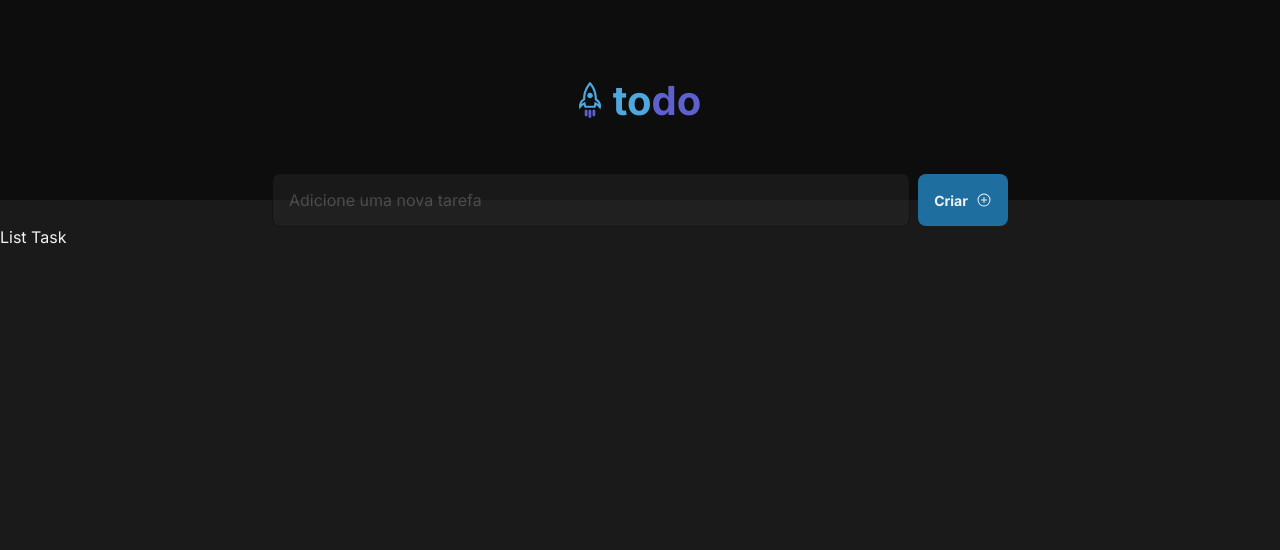
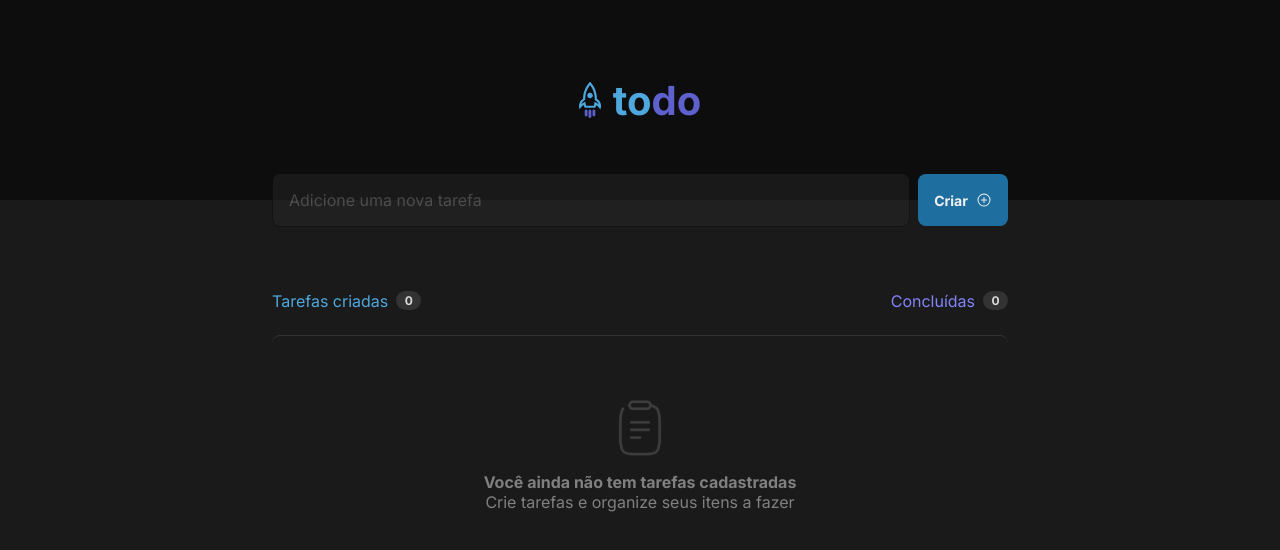
Before and after one commit to Matheus1714/ignite-project-todolist, a React (Vite) app: page / in a window 1280 px wide. Shown: the top 550 px of the page. Built offline with nearby package versions, Linux system fonts and the light colour scheme.

Commit message:
config listtask design woth empty tasks

```diff
--- a/src/components/ListTask.module.css
+++ b/src/components/ListTask.module.css
@@ -1,3 +1,62 @@
+.wrapper{
+    display: flex;
+    justify-content: center;
+    align-items: center;
+}
+
 .listTask{
+    width: 46rem;
+    margin-top: 4rem;
+}
 
+.listTask > header{
+    display: flex;
+    justify-content: space-between;
+    align-items: center;
+    flex-direction: row;
 }
+
+.listTask > header > p{
+    font-size: 0.875rem;
+    font-weight: bold;
+}
+
+.createdTasks{
+    display: flex;
+    color: var(--blue);
+}
+
+.createdTasks > p{
+    padding-right: 0.5rem;
+}
+
+.completedTasks{
+    display: flex;
+    color: var(--purple);
+}
+
+.completedTasks > p{
+    padding-right: 0.5rem;
+}
+
+.counter{
+    display: flex;
+    align-items: center;
+    justify-content: center;
+    width: 25px;
+    height: 19px;
+    background: var(--gray-400);
+    border-radius: 10px;
+}
+
+.counter p{
+    font-size: 0.75rem;
+    color: var(--gray-200);
+    font-weight: bold;
+}
+
+.listTask main{
+    margin-top: 1.5rem;
+    border-top: 1px solid var(--gray-400);
+    border-radius: 8px;
+}
--- a/src/components/ListTask.tsx
+++ b/src/components/ListTask.tsx
@@ -1,9 +1,48 @@
+import { EmptyTask } from './EmptyTasks'
 import styles from './ListTask.module.css'
 
+export interface Task{
+    id:string
+    content: string,
+    isComplete: boolean
+}
+
+const tasks:Task[] = []
+
 export function ListTask(){
+
+    const hasTask = tasks.length > 0
+
+    function generateTasks(){
+        if(hasTask){
+            return tasks.map(task => {
+                return <div key={task.id}>Task</div>
+            })
+        }
+        return <EmptyTask />
+    }
+
     return (
-        <div className={styles.listTask}>
-            List Task
+        <div className={styles.wrapper}>
+            <div className={styles.listTask}>
+                <header>
+                    <div className={styles.createdTasks}>
+                        <p>Tarefas criadas</p>
+                        <div className={styles.counter}>
+                            <p>0</p>
+                        </div>
+                    </div>
+                    <div className={styles.completedTasks}>
+                        <p>Concluídas</p>
+                        <div className={styles.counter}>
+                            <p>0</p>
+                        </div>
+                    </div>
+                </header>
+                <main>
+                    {generateTasks()}
+                </main>
+            </div>
         </div>
     )
 }
```
